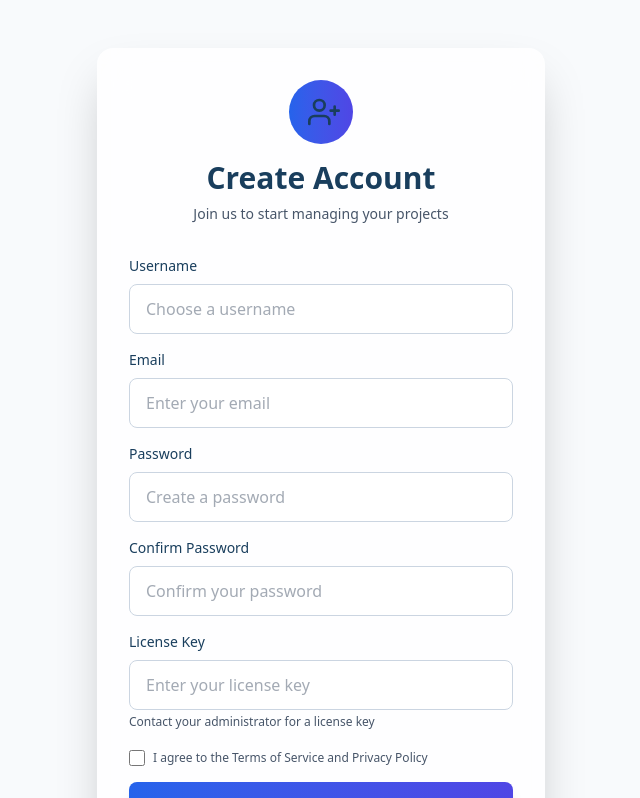
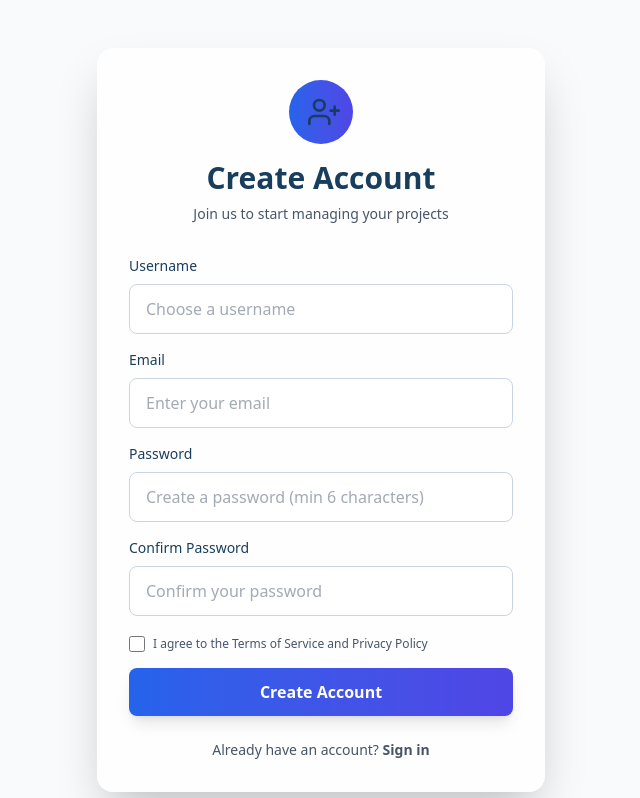
Before and after one commit to JHTAchilles/software-dev-management-app, a Next.js app in the folder apps/web/: page /signup in a window 1280 px wide. Shown: the top 798 px of the page, without its empty margins (319-959 px from the left). Built offline with nearby package versions, Linux system fonts and the light colour scheme.

Commit message:
modified: login signup page

```diff
--- a/apps/web/src/app/(auth)/login/page.tsx
+++ b/apps/web/src/app/(auth)/login/page.tsx
@@ -6,14 +6,23 @@ import Link from "next/link";
 
 export default function Login() {
   const [username, setUsername] = useState("");
-  const [email, setEmail] = useState("");
   const [password, setPassword] = useState("");
+  const [error, setError] = useState("");
   const [message, setMessage] = useState("");
+  const [loading, setLoading] = useState(false);
 
-  const handleSubmit = (e: React.FormEvent) => {
-    // TODO: Integrate with backend API
+  const handleSubmit = async (e: React.FormEvent) => {
     e.preventDefault();
-    setMessage(`Logged in as ${email}`);
+    setError("");
+    setLoading(true);
+
+    try {
+      // TODO: Login handler
+    } catch (err: any) {
+      setError(err.message || "Login failed. Please check your credentials.");
+    } finally {
+      setLoading(false);
+    }
   };
 
   return (
@@ -48,26 +57,9 @@ export default function Login() {
                 value={username}
                 onChange={(e) => setUsername(e.target.value)}
                 required
+                disabled={loading}
                 placeholder="Enter your username"
-                className="border-border bg-card text-text-primary placeholder-text-secondary/50 focus:border-primary focus:ring-primary/20 dark:border-border-dark dark:bg-card-dark w-full rounded-lg border px-4 py-3 transition-colors focus:ring-2 focus:outline-none"
-              />
-            </div>
-
-            <div>
-              <label
-                htmlFor="email"
-                className="text-text-primary mb-2 block text-sm font-medium"
-              >
-                Email
-              </label>
-              <input
-                id="email"
-                type="email"
-                value={email}
-                onChange={(e) => setEmail(e.target.value)}
-                required
-                placeholder="Enter your email"
-                className="border-border bg-card text-text-primary placeholder-text-secondary/50 focus:border-primary focus:ring-primary/20 dark:border-border-dark dark:bg-card-dark w-full rounded-lg border px-4 py-3 transition-colors focus:ring-2 focus:outline-none"
+                className="border-border bg-card text-text-primary placeholder-text-secondary/50 focus:border-primary focus:ring-primary/20 dark:border-border-dark dark:bg-card-dark w-full rounded-lg border px-4 py-3 transition-colors focus:ring-2 focus:outline-none disabled:opacity-50"
               />
             </div>
 
@@ -84,8 +76,9 @@ export default function Login() {
                 value={password}
                 onChange={(e) => setPassword(e.target.value)}
                 required
+                disabled={loading}
                 placeholder="Enter your password"
-                className="border-border bg-card text-text-primary placeholder-text-secondary/50 focus:border-primary focus:ring-primary/20 dark:border-border-dark dark:bg-card-dark w-full rounded-lg border px-4 py-3 transition-colors focus:ring-2 focus:outline-none"
+                className="border-border bg-card text-text-primary placeholder-text-secondary/50 focus:border-primary focus:ring-primary/20 dark:border-border-dark dark:bg-card-dark w-full rounded-lg border px-4 py-3 transition-colors focus:ring-2 focus:outline-none disabled:opacity-50"
               />
             </div>
 
--- a/apps/web/src/app/(auth)/signup/page.tsx
+++ b/apps/web/src/app/(auth)/signup/page.tsx
@@ -9,22 +9,28 @@ export default function Signup() {
   const [email, setEmail] = useState("");
   const [password, setPassword] = useState("");
   const [confirmPassword, setConfirmPassword] = useState("");
-  const [userLicense, setUserLicense] = useState("");
+  const [error, setError] = useState("");
   const [message, setMessage] = useState("");
-  const [error, setError] = useState("");
+  const [loading, setLoading] = useState(false);
 
-  const handleSubmit = (e: React.FormEvent) => {
+  const handleSubmit = async (e: React.FormEvent) => {
     e.preventDefault();
-    // TODO: Integrate with backend API
     setError("");
-    setMessage("");
 
     if (password !== confirmPassword) {
       setError("Passwords do not match");
       return;
     }
 
-    setMessage(`Account created for ${email}`);
+    setLoading(true);
+
+    try {
+      // TODO: Registration handler
+    } catch (err: any) {
+      setError(err.message || "Registration failed. Please try again.");
+    } finally {
+      setLoading(false);
+    }
   };
 
   return (
@@ -60,8 +66,9 @@ export default function Signup() {
                 value={username}
                 onChange={(e) => setUsername(e.target.value)}
                 required
+                disabled={loading}
                 placeholder="Choose a username"
-                className="border-border bg-card text-text-primary placeholder-text-secondary/50 focus:border-primary focus:ring-primary/20 dark:border-border-dark dark:bg-card-dark w-full rounded-lg border px-4 py-3 transition-colors focus:ring-2 focus:outline-none"
+                className="border-border bg-card text-text-primary placeholder-text-secondary/50 focus:border-primary focus:ring-primary/20 dark:border-border-dark dark:bg-card-dark w-full rounded-lg border px-4 py-3 transition-colors focus:ring-2 focus:outline-none disabled:opacity-50"
               />
             </div>
 
@@ -78,8 +85,9 @@ export default function Signup() {
                 value={email}
                 onChange={(e) => setEmail(e.target.value)}
                 required
+                disabled={loading}
                 placeholder="Enter your email"
-                className="border-border bg-card text-text-primary placeholder-text-secondary/50 focus:border-primary focus:ring-primary/20 dark:border-border-dark dark:bg-card-dark w-full rounded-lg border px-4 py-3 transition-colors focus:ring-2 focus:outline-none"
+                className="border-border bg-card text-text-primary placeholder-text-secondary/50 focus:border-primary focus:ring-primary/20 dark:border-border-dark dark:bg-card-dark w-full rounded-lg border px-4 py-3 transition-colors focus:ring-2 focus:outline-none disabled:opacity-50"
               />
             </div>
 
@@ -96,8 +104,10 @@ export default function Signup() {
                 value={password}
                 onChange={(e) => setPassword(e.target.value)}
                 required
-                placeholder="Create a password"
-                className="border-border bg-card text-text-primary placeholder-text-secondary/50 focus:border-primary focus:ring-primary/20 dark:border-border-dark dark:bg-card-dark w-full rounded-lg border px-4 py-3 transition-colors focus:ring-2 focus:outline-none"
+                disabled={loading}
+                minLength={6}
+                placeholder="Create a password (min 6 characters)"
+                className="border-border bg-card text-text-primary placeholder-text-secondary/50 focus:border-primary focus:ring-primary/20 dark:border-border-dark dark:bg-card-dark w-full rounded-lg border px-4 py-3 transition-colors focus:ring-2 focus:outline-none disabled:opacity-50"
               />
             </div>
 
@@ -114,36 +124,17 @@ export default function Signup() {
                 value={confirmPassword}
                 onChange={(e) => setConfirmPassword(e.target.value)}
                 required
+                disabled={loading}
                 placeholder="Confirm your password"
-                className="border-border bg-card text-text-primary placeholder-text-secondary/50 focus:border-primary focus:ring-primary/20 dark:border-border-dark dark:bg-card-dark w-full rounded-lg border px-4 py-3 transition-colors focus:ring-2 focus:outline-none"
+                className="border-border bg-card text-text-primary placeholder-text-secondary/50 focus:border-primary focus:ring-primary/20 dark:border-border-dark dark:bg-card-dark w-full rounded-lg border px-4 py-3 transition-colors focus:ring-2 focus:outline-none disabled:opacity-50"
               />
-            </div>
-
-            <div>
-              <label
-                htmlFor="userLicense"
-                className="text-text-primary mb-2 block text-sm font-medium"
-              >
-                License Key
-              </label>
-              <input
-                id="userLicense"
-                type="text"
-                value={userLicense}
-                onChange={(e) => setUserLicense(e.target.value)}
-                required
-                placeholder="Enter your license key"
-                className="border-border bg-card text-text-primary placeholder-text-secondary/50 focus:border-primary focus:ring-primary/20 dark:border-border-dark dark:bg-card-dark w-full rounded-lg border px-4 py-3 transition-colors focus:ring-2 focus:outline-none"
-              />
-              <p className="text-text-secondary mt-1 text-xs">
-                Contact your administrator for a license key
-              </p>
             </div>
 
             <div className="flex items-start gap-2">
               <input
                 type="checkbox"
                 required
+                disabled={loading}
                 className="border-border text-primary focus:ring-primary/20 mt-1 h-4 w-4 rounded focus:ring-2"
               />
               <span className="text-text-secondary mt-1 text-xs">
@@ -153,9 +144,10 @@ export default function Signup() {
 
             <button
               type="submit"
-              className="from-primary to-primary-dark w-full rounded-lg bg-linear-to-r px-6 py-3 font-semibold text-white shadow-lg transition-all hover:scale-105 hover:shadow-xl"
+              disabled={loading}
+              className="from-primary to-primary-dark w-full rounded-lg bg-linear-to-r px-6 py-3 font-semibold text-white shadow-lg transition-all hover:scale-105 hover:shadow-xl disabled:opacity-50 disabled:hover:scale-100"
             >
-              Create Account
+              {loading ? "Creating Account..." : "Create Account"}
             </button>
           </form>
 
```
